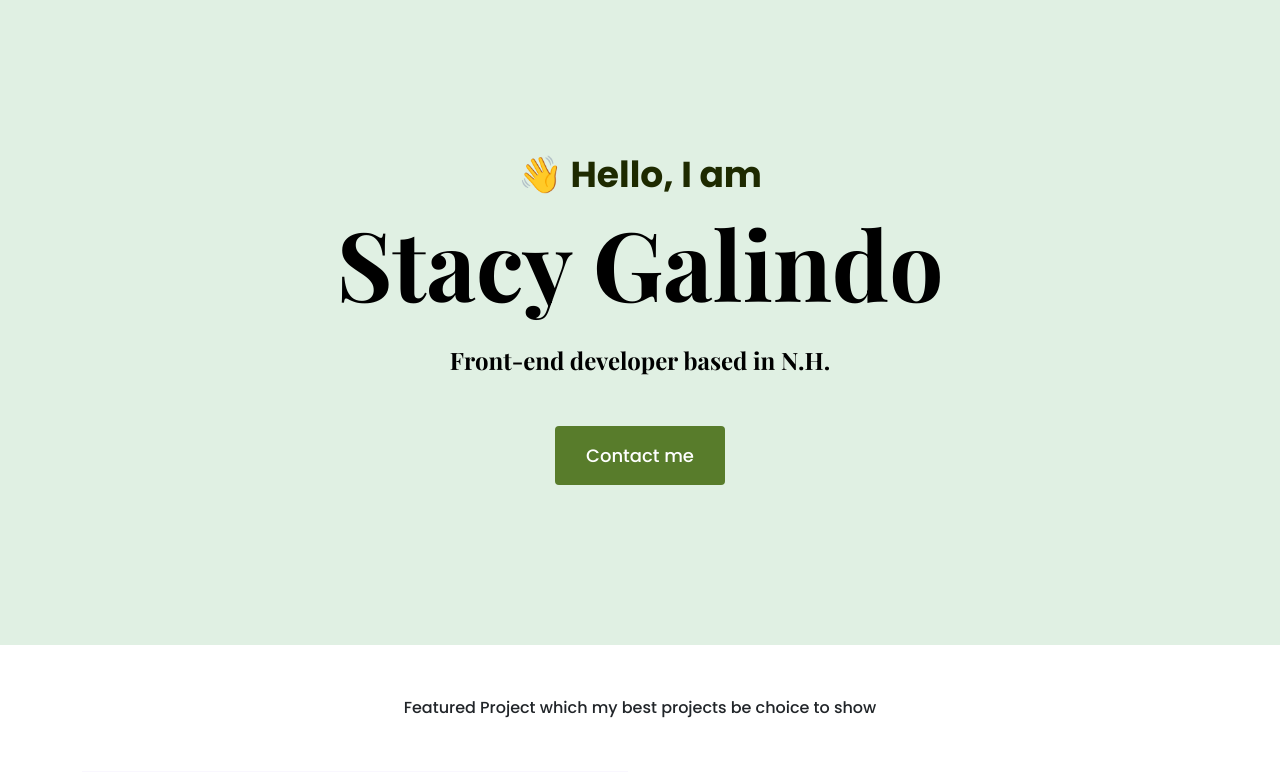
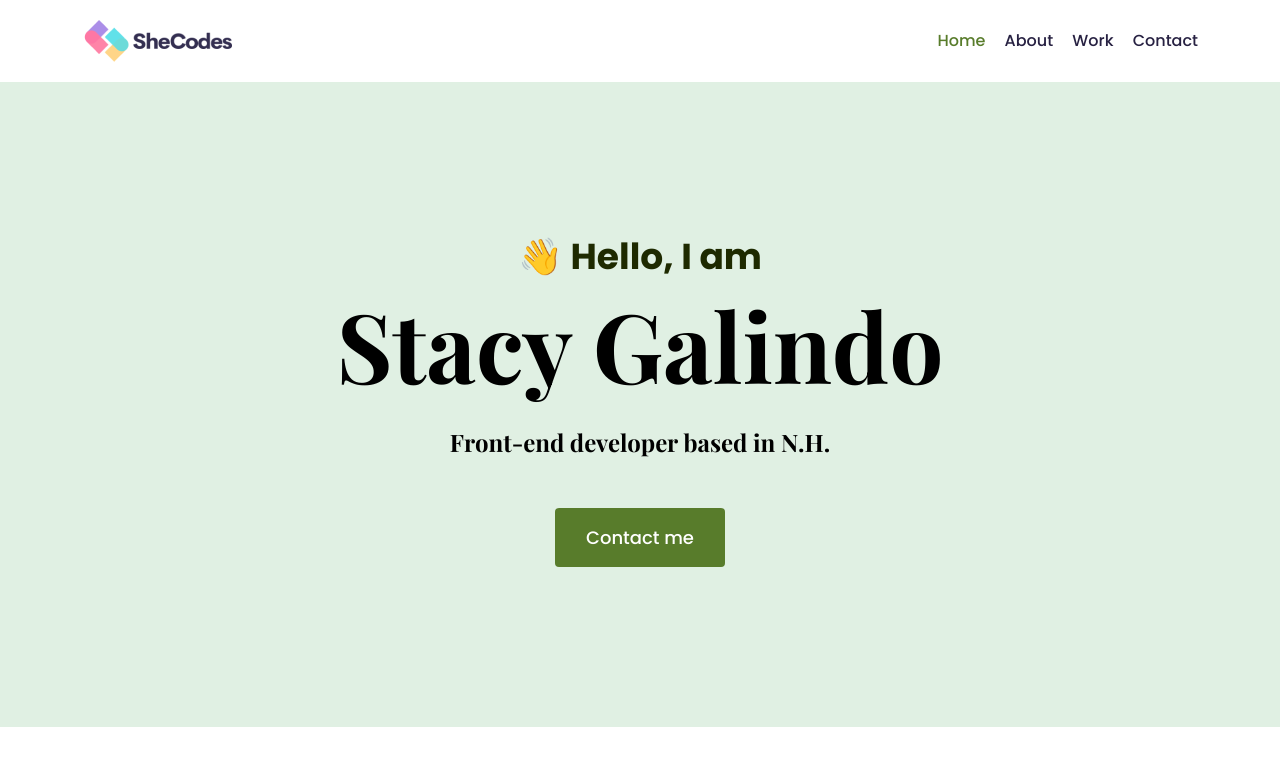
Before and after one commit to sgalindo08/my-portfolio, a plain HTML site: page index.html in a window 1280 px wide. Shown: the top 772 px of the page. Drawn offline with nearby package versions, Linux system fonts and the light colour scheme.

Commit message:
Created nav bar for the homepage

```diff
--- a/index.html
+++ b/index.html
@@ -30,6 +30,32 @@
     ></script>
   </head>
   <body>
+    <div class="container">
+      <nav class="d-flex justify-content-between">
+        <a href="/">
+          <img src="images/logo.png" class="logo d-none d-md-block" alt="" />
+          <img
+            src="images/logo-small.jpeg"
+            class="logo d-block d-md-none"
+            alt=""
+          />
+        </a>
+        <ul>
+          <li class="active">
+            <a href="/">Home</a>
+          </li>
+          <li>
+            <a href="/about.html">About</a>
+          </li>
+          <li>
+            <a href="/work.html">Work</a>
+          </li>
+          <li>
+            <a href="/contact.html">Contact</a>
+          </li>
+        </ul>
+      </nav>
+    </div>
     <div class="hero">
       <p>👋 Hello, I am</p>
       <h1>Stacy Galindo</h1>
--- a/styles/portfolio.css
+++ b/styles/portfolio.css
@@ -105,7 +105,31 @@ p {
 .project-description {
   padding: 120px 60px;
 }
-
+.logo {
+  max-height: 150px;
+}
+nav {
+  padding: 20px 0;
+}
+nav ul {
+  padding: 0;
+  margin: 0;
+}
+nav li {
+  display: inline;
+  list-style: none;
+  line-height: 42px;
+  margin-left: 15px;
+}
+nav a {
+  text-decoration: none;
+  color: #272142;
+  transition: all 100ms ease-in-out;
+}
+nav a:hover,
+nav li.active a {
+  color: var(--branding-color);
+}
 @media (max-width: 900px) {
   h1 {
     font-size: 44px;
```
Also changed, not shown: images/logo-small.jpeg (added), images/logo.png (added).
